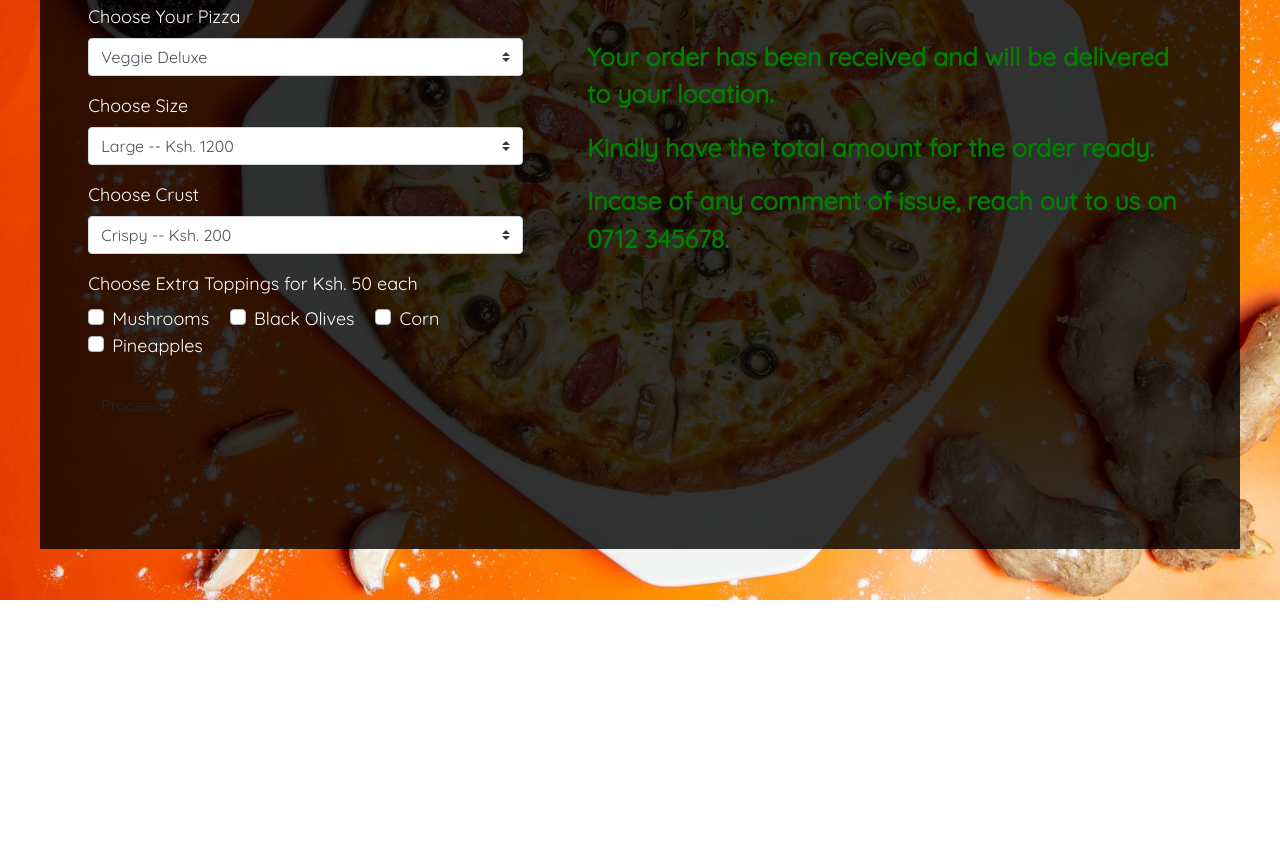
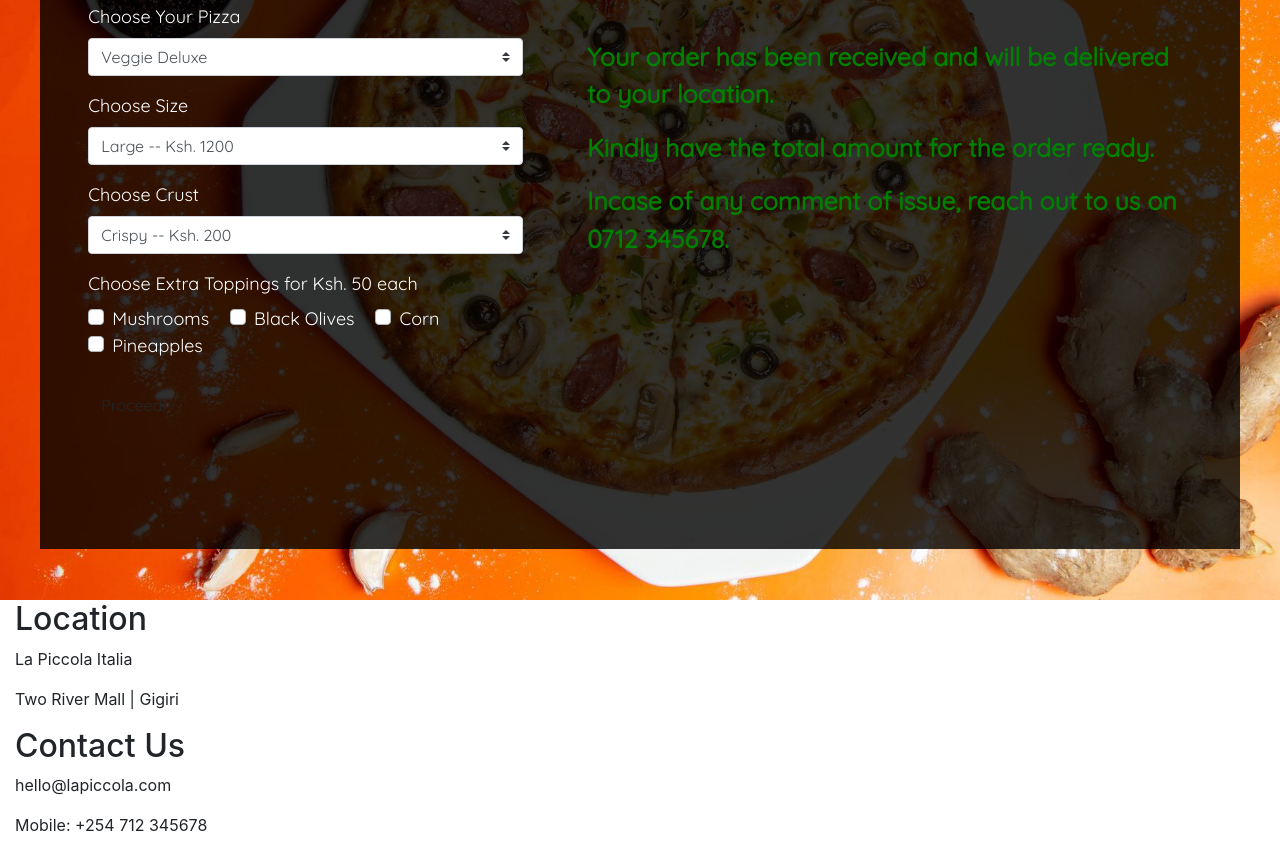
Before and after one commit to psy-a/la-piccola-italia, a plain HTML site: page index.html in a window 1280 px wide. Shown: the part 1296-2149 px from the top of the page. Before the commit the page ends 1896 px from the top, so only its background shows below. Drawn offline with nearby package versions, Linux system fonts and the light colour scheme.

Commit message:
Add footer.

```diff
--- a/index.html
+++ b/index.html
@@ -22,7 +22,7 @@
     <h1>To La Piccola Italia</h1>
     <p>Our little Italy of Pizza</p>
     <div class="mouse-click"></div>
-    <a href="#about-us"
+    <a href="#order-here"
       ><img src="./images/mouse_click.png" alt=" mouse_click" id="mouse-click"
     /></a>
   </div>
@@ -213,4 +213,16 @@
       </div>
     </div>
   </body>
+  <footer>
+    <div class="col-md-3 text-justify">
+        <h2>Location</h2>
+        <p>La Piccola Italia</p>
+        <p>Two River Mall | Gigiri</p>
+      </div>
+      <div class="col-md-3">
+        <h2>Contact Us</h2>
+         <p>hello@lapiccola.com</p>
+         <p>Mobile: +254 712 345678</p>
+      </div>
+  </footer>
 </html>
```
